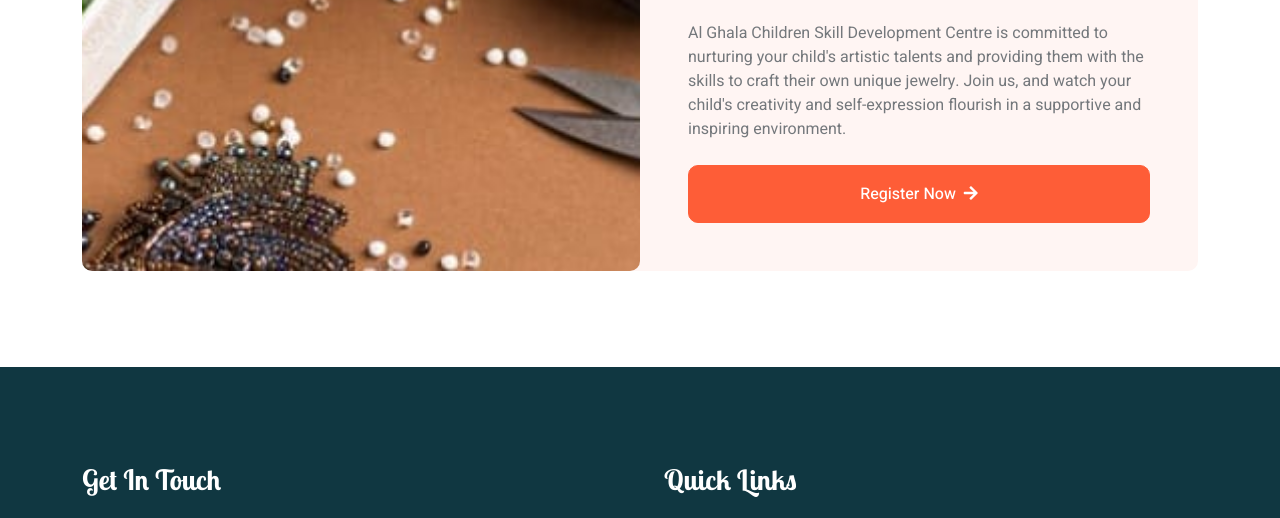
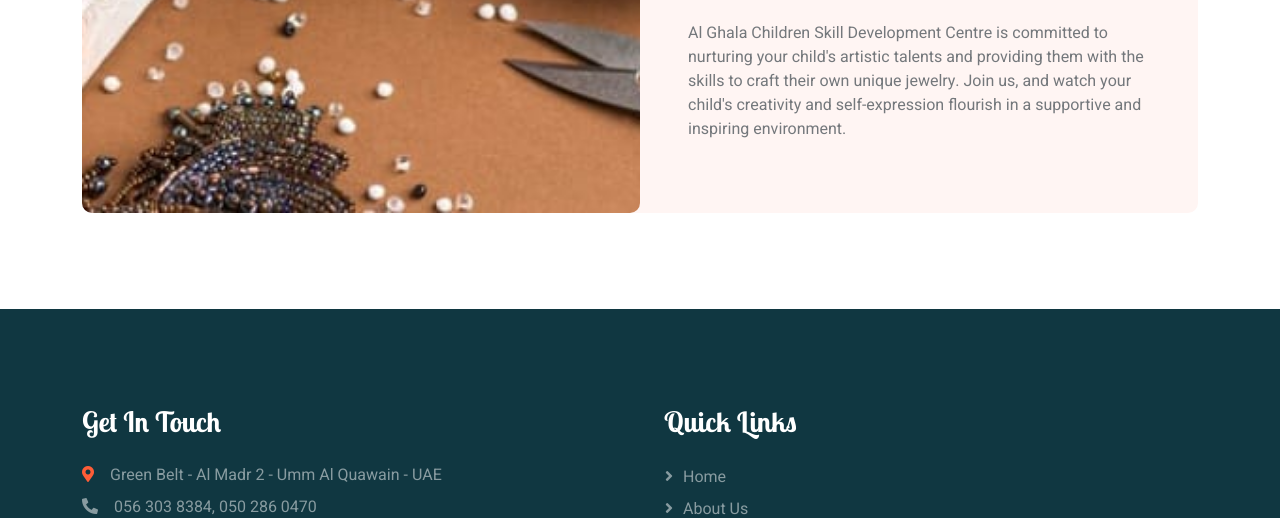
Before and after one commit to najwakv/al-ghala-center, a plain HTML site: page jwellery.html in a window 1280 px wide. Shown: the part 1183-1701 px from the top of the page. Drawn offline with nearby package versions, Linux system fonts and the light colour scheme.

Commit message:
Register Now button removed

```diff
--- a/jwellery.html
+++ b/jwellery.html
@@ -185,9 +185,6 @@
                     and watch your child's creativity and self-expression
                     flourish in a supportive and inspiring environment.
                   </p>
-                  <a class="btn btn-primary py-3 px-5" href=""
-                    >Register Now<i class="fa fa-arrow-right ms-2"></i
-                  ></a>
                 </div>
               </div>
             </div>
```
Also changed, not shown: clay.html (+0 -3 lines), daycare.html (+0 -4 lines), english.html (+0 -3 lines), painting.html (+0 -3 lines), pottery.html (+0 -3 lines), robotics.html (+0 -3 lines), school.html (+0 -3 lines), tution.html (+0 -4 lines), yarn.html (+0 -3 lines), yoga.html (+0 -3 lines), img/favicon.png (added).
